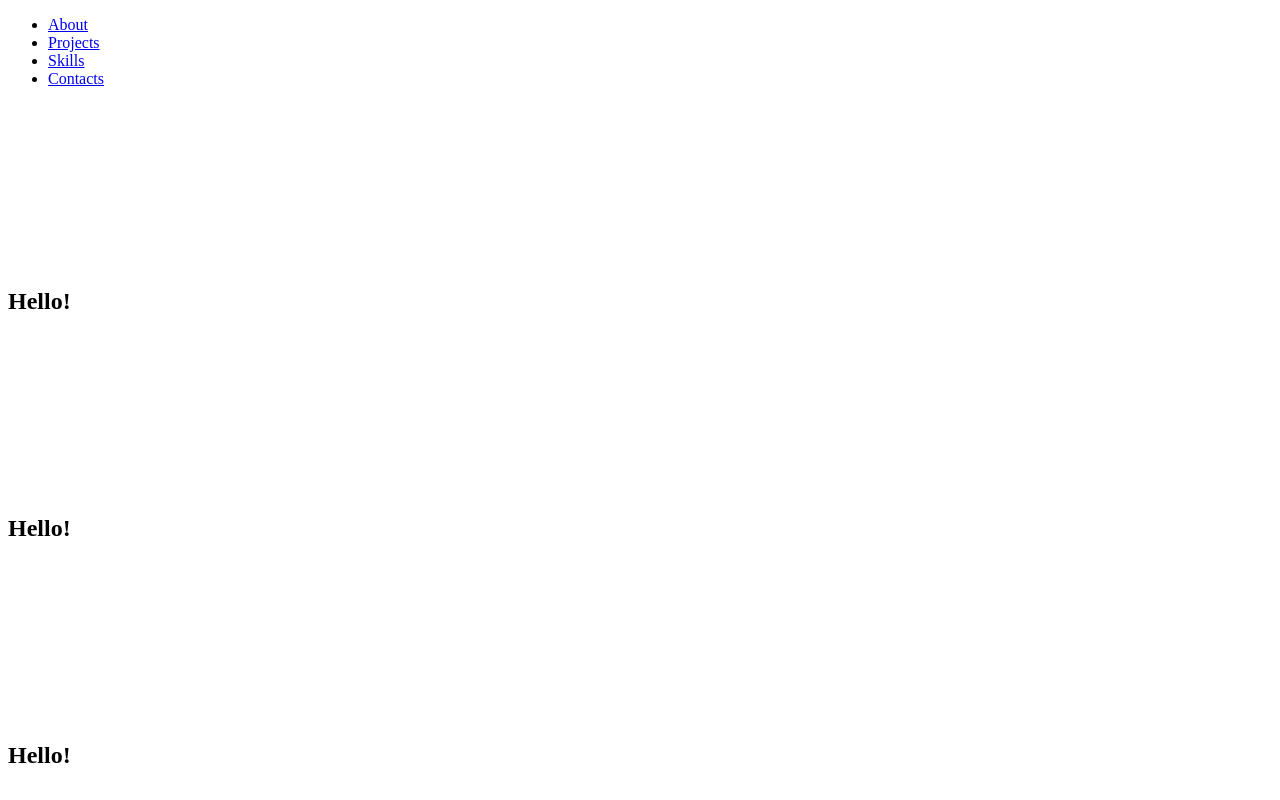
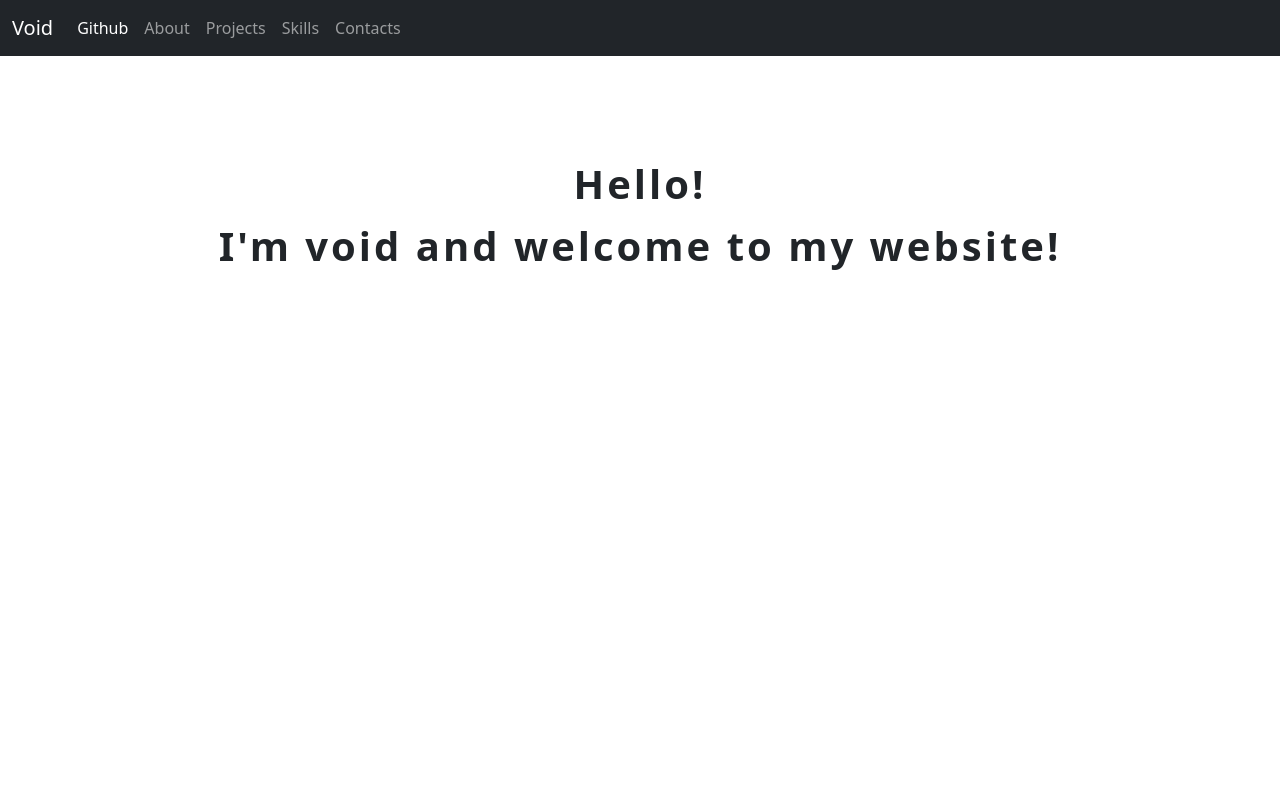
Before and after one commit to VVVV1111Void/VVVV1111Void.github.io, a plain HTML site: page index.html in a window 1280 px wide. Shown: the top 800 px of the page. Drawn offline with nearby package versions, Linux system fonts and the light colour scheme.

Commit message:
Created nav and Typewritter effect

```diff
--- a/index.html
+++ b/index.html
@@ -4,24 +4,55 @@
 <head>
   <meta charset="UTF-8">
   <meta name="viewport" content="width=device-width, initial-scale=1.0">
-  <title>Bonkers</title>
+  <title>Void</title>
+  <link href="https://cdn.jsdelivr.net/npm/bootstrap@5.2.3/dist/css/bootstrap.min.css" rel="stylesheet"
+  integrity="sha384-rbsA2VBKQhggwzxH7pPCaAqO46MgnOM80zW1RWuH61DGLwZJEdK2Kadq2F9CUG65" crossorigin="anonymous">
+  <!-- <script src="https://cdn.jsdelivr.net/npm/bootstrap@5.2.3/dist/js/bootstrap.bundle.min.js"
+  integrity="sha384-kenU1KFdBIe4zVF0s0G1M5b4hcpxyD9F7jL+jjXkk+Q2h455rYXK/7HAuoJl+0I4"
+  crossorigin="anonymous"></script> -->
   <link rel="stylesheet" href="style.css">
 </head>
 
 <body>
-  <header>
-    <nav class="nav" id="navigation">
-      <ul class="nav_list">
-        <li class="nav_container"><a class="nav_item" href="#about"> About </a></li>
-        <li class="nav_container"><a class="nav_item" href="#projects"> Projects </a></li>
-        <li class="nav_container"><a class="nav_item" href="#skills"> Skills </a></li>
-        <li class="nav_container"><a class="nav_item" href="#contacts"> Contacts </a></li>
-      </ul>
-    </nav>
-  </header>
+  <nav class="navbar navbar-expand-lg fixed-top navbar-dark bg-dark" aria-label="Main navigation">
+    <div class="container-fluid">
+      <a class="navbar-brand" href="#cube">Void</a>
+      <button class="navbar-toggler p-0 border-0" type="button" id="navbarSideCollapse" aria-label="Toggle navigation">
+        <span class="navbar-toggler-icon"></span>
+      </button>
+
+      <div class="navbar-collapse offcanvas-collapse" id="navbarsExampleDefault">
+        <ul class="navbar-nav me-auto mb-2 mb-lg-0">
+          <li class="nav-item">
+            <a class="nav-link active" aria-current="page" href="#">Github</a>
+          </li>
+          <li class="nav-item">
+            <a class="nav-link" href="#about">About</a>
+          </li>
+          <li class="nav-item">
+            <a class="nav-link" href="#projects">Projects</a>
+          </li>
+          <li class="nav-item">
+            <a class="nav-link" href="#skills">Skills</a>
+          </li>
+          <li class="nav-item">
+            <a class="nav-link" href="#contacts">Contacts</a>
+          </li>
+        </ul>
+      </div>
+    </div>
+  </nav>
+
   <main role="main">
     <section id="cube" class="content-section">
-      <h1 class="greetings">Hello!</h1>
+      <div id="hello_container">
+        <div class="heading_container">
+          <h1 class="hello_heading" id="hello1">Hello!</h1>
+        </div>
+        <div class="heading_container">
+          <h2 class="hello_heading" id="hello2">I'm void and welcome to my website!</h2>
+        </div>
+      </div>
     </section>
     <section id="about" class="content-section">
       <h1 class="greetings">Hello!</h1>
--- a/index.js
+++ b/index.js
@@ -0,0 +1,17 @@
+// Modified from bootstrap example
+document.querySelector('#navbarSideCollapse').addEventListener('click', () => {
+    document.querySelector('.offcanvas-collapse').classList.toggle('open');
+})
+
+// Typewritter effect delay
+setTimeout(() =>
+    {
+        document.querySelector('#hello1').classList.toggle('type');
+    }
+, 400)
+
+setTimeout(() =>
+    {
+        document.querySelector('#hello2').classList.toggle('type');
+    }
+, 1700)
--- a/style.css
+++ b/style.css
@@ -1,3 +1,77 @@
 .content-section {
-    margin-top: 200px;
+    margin-bottom:100vh;
 }
+
+#cube {
+    margin-top: 20vh;
+    text-align: center;
+}
+@media (max-width: 991.98px) {
+    .offcanvas-collapse {
+        position: fixed;
+        top: 56px;
+        /* Height of navbar */
+        bottom: 0;
+        left: 100%;
+        width: 100%;
+        padding-right: 1rem;
+        padding-left: 1rem;
+        overflow-y: auto;
+        visibility: hidden;
+        background-color: #343a40;
+    }
+
+    .offcanvas-collapse.open {
+        visibility: visible;
+        animation-name: fadeInOpacity;
+        animation-iteration-count: 1;
+        animation-timing-function: ease-in;
+        animation-duration: 0.5s;
+        opacity: 0.9;
+        transform: translateX(-100%);
+    }
+}
+
+
+@keyframes fadeInOpacity {
+    0% {
+        opacity: 0;
+    }
+
+    100% {
+        opacity: 0.9;
+    }
+}
+
+
+/* Typewritter effect */
+
+/* .typewritter{
+	font-family: monospace;
+	display: inline-block
+} */
+.hello_heading {
+    opacity: 0;
+    visibility: hidden;
+}
+.type{
+    opacity: 1;
+    visibility: visible;
+	display: inline-block;
+	overflow: hidden;
+	letter-spacing: 3px;
+	animation: typing 5s steps(34,end);
+	white-space: nowrap;
+	font-size: 40px;
+	font-weight: 700;
+	box-sizing: border-box;
+}
+
+@keyframes typing{
+	from{
+		width: 0%
+	}
+	to{
+		width: 100%
+	}
+}
```
